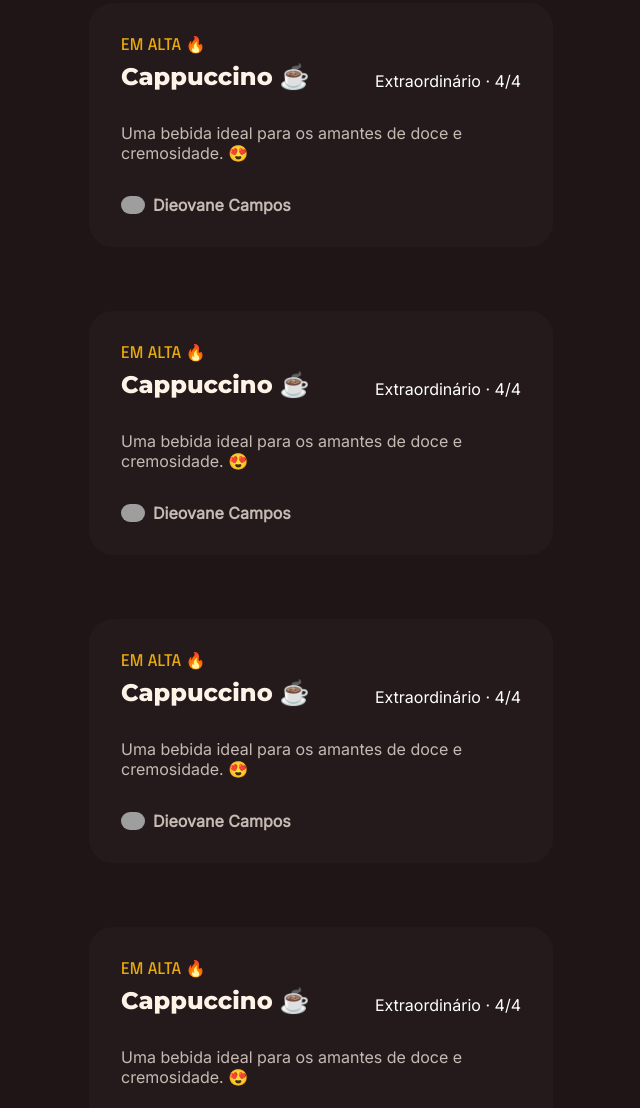
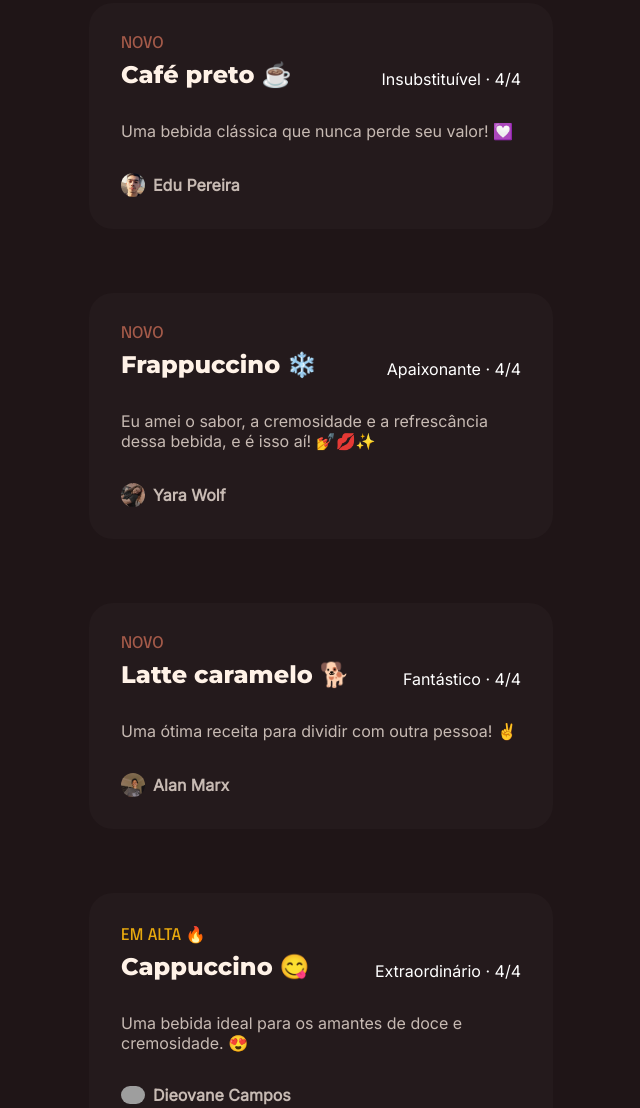
Before and after one commit to Dieovane/FelliCoffee, a plain HTML site: page index.html in a window 1280 px wide. Shown: the part 802-1910 px from the top of the page, without its empty margins (183-823 px from the left). Drawn offline with Linux system fonts and the light colour scheme; grey boxes are pictures that could not be loaded.

Commit message:
Update index.html
alterando avaliação

```diff
--- a/index.html
+++ b/index.html
@@ -61,20 +61,51 @@
                 <h2 class="receitas-titulo">Confira as últimas receitas</h2>
                 <p class="receitas-subtitulo">Dê uma olhada nas receitas mais amadas!</p>
             </header>
+
             <div class="receitas-container">
 
                 <div class="card-receita">
                     <header class="receitas-card-cabecalho">
                         <div class="detalhes">
-                        <span class="destaque amarelo">em alta 🔥</span>
-                        <h3 class="receita-titulo">Cappuccino ☕</h3>
+                        <span class="destaque marrom">novo</span>
+                        <h3 class="receita-titulo">Café preto ☕</h3>
                         </div>
-                        <p>Extraordinário · 4/4</p>
+                        <p>Insubstituível · 4/4</p>
                     </header>
-                    <p class="avaliacao">Uma bebida ideal para os amantes de doce e cremosidade. 😍</p>
+                    <p class="avaliacao">Uma bebida clássica que nunca perde seu valor! 💟</p>
                     <div class="receita-autor">
-                        <img src="https://avatars.githubusercontent.com/u/156001731?v=4">
-                        <span class="nome-do-autor">Dieovane Campos</span>
+                        <img src="/assets/edu.jpg">
+                        <span class="nome-do-autor">Edu Pereira</span>
+                    </div>
+                </div>
+
+                <div class="card-receita">
+                    <header class="receitas-card-cabecalho">
+                        <div class="detalhes">
+                        <span class="destaque marrom">novo</span>
+                        <h3 class="receita-titulo">Frappuccino ❄️</h3>
+                        </div>
+                        <p>Apaixonante · 4/4</p>
+                    </header>
+                    <p class="avaliacao">Eu amei o sabor, a cremosidade e a refrescância dessa bebida, e é isso aí! 💅💋✨</p>
+                    <div class="receita-autor">
+                        <img src="/assets/yara.jpg">
+                        <span class="nome-do-autor">Yara Wolf</span>
+                    </div>
+                </div>
+
+                <div class="card-receita">
+                    <header class="receitas-card-cabecalho">
+                        <div class="detalhes">
+                        <span class="destaque marrom">novo</span>
+                        <h3 class="receita-titulo">Latte caramelo 🐕 </h3>
+                        </div>
+                        <p>Fantástico · 4/4</p>
+                    </header>
+                    <p class="avaliacao">Uma ótima receita para dividir com outra pessoa! ✌️ </p>
+                    <div class="receita-autor">
+                        <img src="/assets/alan.jpg">
+                        <span class="nome-do-autor">Alan Marx</span>
                     </div>
                 </div>
 
@@ -82,37 +113,7 @@
                     <header class="receitas-card-cabecalho">
                         <div class="detalhes">
                         <span class="destaque amarelo">em alta 🔥</span>
-                        <h3 class="receita-titulo">Cappuccino ☕</h3>
-                        </div>
-                        <p>Extraordinário · 4/4</p>
-                    </header>
-                    <p class="avaliacao">Uma bebida ideal para os amantes de doce e cremosidade. 😍</p>
-                    <div class="receita-autor">
-                        <img src="https://avatars.githubusercontent.com/u/156001731?v=4">
-                        <span class="nome-do-autor">Dieovane Campos</span>
-                    </div>
-                </div>
-
-                <div class="card-receita">
-                    <header class="receitas-card-cabecalho">
-                        <div class="detalhes">
-                        <span class="destaque amarelo">em alta 🔥</span>
-                        <h3 class="receita-titulo">Cappuccino ☕</h3>
-                        </div>
-                        <p>Extraordinário · 4/4</p>
-                    </header>
-                    <p class="avaliacao">Uma bebida ideal para os amantes de doce e cremosidade. 😍</p>
-                    <div class="receita-autor">
-                        <img src="https://avatars.githubusercontent.com/u/156001731?v=4">
-                        <span class="nome-do-autor">Dieovane Campos</span>
-                    </div>
-                </div>
-
-                <div class="card-receita">
-                    <header class="receitas-card-cabecalho">
-                        <div class="detalhes">
-                        <span class="destaque amarelo">em alta 🔥</span>
-                        <h3 class="receita-titulo">Cappuccino ☕</h3>
+                        <h3 class="receita-titulo">Cappuccino 😋</h3>
                         </div>
                         <p>Extraordinário · 4/4</p>
                     </header>
```
